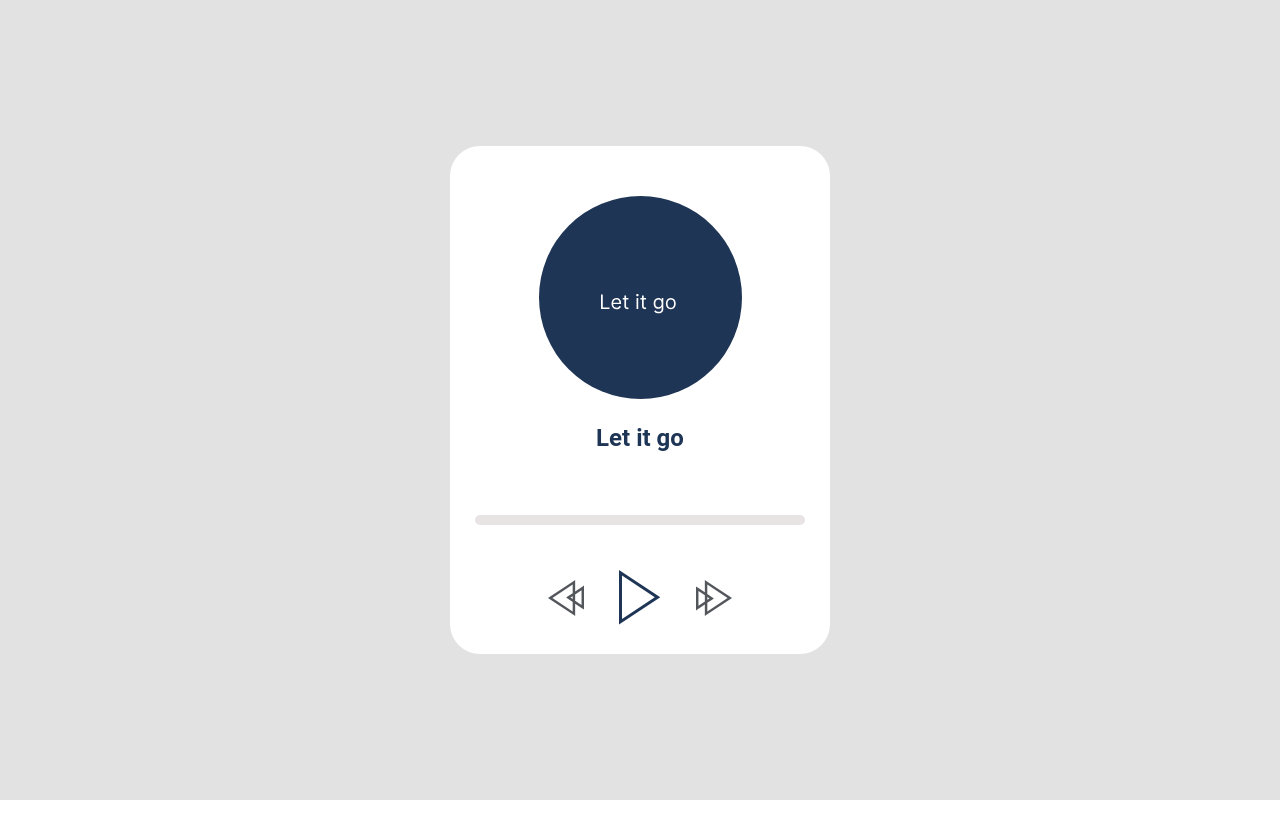
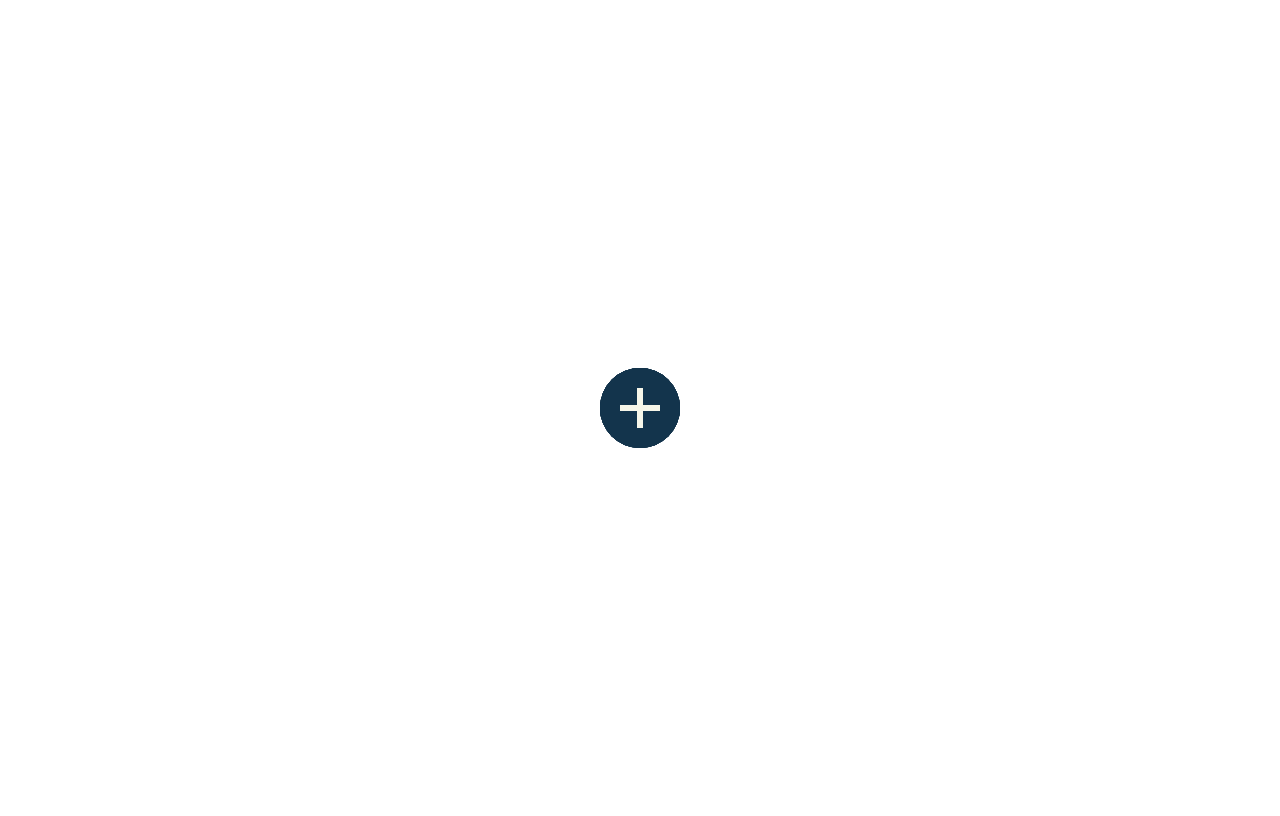
Before and after one commit to KwaziCoder/kwazi_web_lab, a plain HTML site: page index.html in a window 1280 px wide. Drawn offline with Linux system fonts and the light colour scheme.

Commit message:
circular menu training

```diff
--- /dev/null
+++ b/css/audio.css
@@ -0,0 +1,82 @@
+* {
+    margin: 0;
+    padding: 0;
+    box-sizing: border-box;
+    font-family: "Roboto", sans-serif;
+}
+
+.content {
+    height: 100vh;
+    width: 100%;
+    display: flex;
+    justify-content: center;
+    align-items: center;
+    background: rgb(227, 226, 226);
+}
+
+.player {
+    background: #fff;
+    border-radius: 30px;
+    max-width: 380px;
+    width: 100%;
+    padding: 25px;
+}
+
+.cover {
+    display: flex;
+    justify-content: center;
+    margin: 25px 0;
+}
+
+.cover__image.active {
+    animation: rotateAnim 3s linear infinite;
+}
+
+.title {
+    font-style: normal;
+    font-weight: bold;
+    font-size: 24px;
+    line-height: 28px;
+    color: #1F3555;
+    text-align: center;
+}
+.progress__container {
+    background: rgb(232, 228, 228);
+    border-radius: 5px;
+    width: 100%;
+    height: 10px;
+    margin-top: 63px;
+    display: flex;
+    align-items: center;
+    cursor: pointer;
+}
+
+.progress {
+    background: #1F3555;
+    border-radius: 5px;
+    height: 6px;
+}
+
+.buttons {
+    display: flex;
+    justify-content: space-between;
+    align-items: center;
+    max-width: 184px;
+    width: 100%;
+    margin: 0 auto;
+    margin-top: 45px;
+}
+
+.btn {
+    cursor: pointer;
+}
+
+@keyframes rotateAnim {
+    from {
+        transform: rotate(0);
+    }
+
+    to {
+        transform: rotate(360deg);
+    }
+}
--- a/css/index.css
+++ b/css/index.css
@@ -1,82 +1,76 @@
-* {
-    margin: 0;
-    padding: 0;
-    box-sizing: border-box;
-    font-family: "Roboto", sans-serif;
+body {
+    display: flex;
+    align-items: center;
+    justify-content: center;
+    height: 100vh;
 }
 
-.content {
-    height: 100vh;
-    width: 100%;
-    display: flex;
-    justify-content: center;
-    align-items: center;
-    background: rgb(227, 226, 226);
+.circular-menu {
+    position: relative;
+    width: 300px;
+    height: 300px;
 }
 
-.player {
-    background: #fff;
-    border-radius: 30px;
-    max-width: 380px;
-    width: 100%;
-    padding: 25px;
+.circular-menu__item {
+    position: absolute;
+    top: 50%;
+    left: 50%;
+    transform: translate(-50%, -50%);
+    display: flex;
+    align-items: center;
+    justify-content: center;
+    width: 80px;
+    height: 80px;
+    border-radius: 50%;
+    text-decoration: none;
+    color: #f6f6e9;
+    background-color: #13344c;
+    transition: 0.3s;
+    outline: none;
 }
 
-.cover {
-    display: flex;
-    justify-content: center;
-    margin: 25px 0;
+.circual-menu__button {
+    position: absolute;
+    top: 50%;
+    left: 50%;
+    transform: translate(-50%, -50%);
+    width: 80px;
+    height: 80px;
+    border-radius: 50%;
+    background-color: #13344c;
+    outline: none;
 }
 
-.cover__image.active {
-    animation: rotateAnim 3s linear infinite;
+.circular-menu__lines,
+.circular-menu__lines::before,
+.circular-menu__lines::after {
+    position: absolute;
+    width: 40px;
+    height: 6px;
+    background-color: #f6f6e9;
+    transition: 0.3s;
 }
 
-.title {
-    font-style: normal;
-    font-weight: bold;
-    font-size: 24px;
-    line-height: 28px;
-    color: #1F3555;
-    text-align: center;
-}
-.progress__container {
-    background: rgb(232, 228, 228);
-    border-radius: 5px;
-    width: 100%;
-    height: 10px;
-    margin-top: 63px;
-    display: flex;
-    align-items: center;
-    cursor: pointer;
+.circular-menu__lines {
+    top: 50%;
+    left: 50%;
+    transform: translate(-50%, -50%);
+    background-color: transparent;
 }
 
-.progress {
-    background: #1F3555;
-    border-radius: 5px;
-    height: 6px;
+.circular-menu__lines::before {
+    content: "";
 }
 
-.buttons {
-    display: flex;
-    justify-content: space-between;
-    align-items: center;
-    max-width: 184px;
-    width: 100%;
-    margin: 0 auto;
-    margin-top: 45px;
+.circular-menu__lines::after {
+    content: "";
+    transform: rotate(90deg);
 }
 
-.btn {
-    cursor: pointer;
+.circual-menu__button_active .circular-menu__lines::before {
+    transform: rotate(45deg);
 }
 
-@keyframes rotateAnim {
-    from {
-        transform: rotate(0);
-    }
-
-    to {
-        transform: rotate(360deg);
-    }
+.circual-menu__button_active .circular-menu__lines::after {
+    transform: rotate(-45deg);
 }
--- a/index.html
+++ b/index.html
@@ -8,27 +8,18 @@
     <link rel="stylesheet" href="./css/index.css" />
 </head>
 <body>
-    <div class="content">
-        <div class="player">
+    <div class="circular-menu">
+        <a href="#" href="" class="circular-menu__item">HTML</a>
+        <a href="#" href="" class="circular-menu__item">JS</a>
+        <a href="#" href="" class="circular-menu__item">CSS</a>
+        <a href="#" href="" class="circular-menu__item">Python</a>
+        <a href="#" href="" class="circular-menu__item">MySQL</a>
+        <a href="#" href="" class="circular-menu__item">Ruby</a>
+        <a href="#" href="" class="circular-menu__item">PHP</a>
 
-            <div class="cover">
-                <img class="cover__image" src="./img/Let it go.svg" alt="cover"></img>
-            </div>
-
-            <div class="title">Let it go</div>
-            <audio class="audio" src="./audio/Let it go.mp3"></audio>
-
-            <div class="progress__container">
-                <div class="progress"></div>
-            </div>
-
-            <div class="buttons">
-                <div class="btn prev"><img src="./img/arrowLeft.svg" alt="left"></div>
-                <div class="btn play"><img class="img__src" src="./img/play.svg" alt="play"></div>
-                <div class="btn next"><img src="./img/arrowRight.svg" alt="right"></div>
-            </div>
-
-        </div>
+        <a href="#" class="circual-menu__button">
+            <span class="circular-menu__lines"></span>
+        </a>
     </div>
     <script src="./js/index.js"></script>
 </body>
--- a/js/index.js
+++ b/js/index.js
@@ -1,93 +1,40 @@
-const player = document.querySelector(".player"),
-      title = document.querySelector(".title"),
-      playBtn = document.querySelector(".play"),
-      nextBtn = document.querySelector(".next"),
-      prevBtn = document.querySelector(".prev"),
-      audio = document.querySelector(".audio"),
-      progressContainer = document.querySelector(".progress__container"),
-      progress = document.querySelector(".progress"),
-      cover = document.querySelector(".cover__image"),
-      imgSrc = document.querySelector(".img__src");
+const menus = [...document.querySelectorAll(".circular-menu")];
+
+menus.map((menu) => {
+    const items = menu.querySelectorAll(".circular-menu__item");
+    const button = menu.querySelector(".circual-menu__button")
 
 
+    let active = false;
+    const length = items.length;
+    const arc = 2 * Math.PI * (1 / length);
+    const radius = 40;
 
-const songs = ["Let it go", "Its raining men", "Call me maybe"];
+    button.addEventListener("click", (e) => {
+        e.preventDefault();
 
-let songIndex = 0;
-let isPlaying = false;
 
-function initPlayer() {
-    loadSong(songIndex);
-}
+        active = !active;
 
-function loadSong(songIndex) {
-    title.textContent = songs[songIndex];
-    audio.src = `audio/${songs[songIndex]}.mp3`;
-    cover.src = `img/${songs[songIndex]}.svg`;
+        if (active) {
+            button.classList.add("circual-menu__button_active");
 
-}
+            for(let i = 0; i < length; i++) {
+                const angle = i * arc;
+                const x = radius * Math.cos(angle);
+                const y = radius * Math.sin(angle);
 
-function playPauseSong() {
-    if (isPlaying) {
-        audio.pause();
-        isPlaying = false;
-        imgSrc.src = "img/play.svg";
-        cover.classList.remove("active");
-    }
-    else {
-        audio.play();
-        isPlaying = true;
-        imgSrc.src = "img/pause.svg";
-        cover.classList.add("active");
-    }
+                items[i].style.left = 50 + x + "%";
+                items[i].style.top = 50 + y + "%";
+            }
+        }
 
-}
+        else {
+            button.classList.remove("circual-menu__button_active");
 
-function forcePlaySong() {
-    audio.play();
-    isPlaying = true;
-    imgSrc.src = "img/pause.svg";
-    cover.classList.add("active");
-}
-
-function changeSong(newIndex) {
-    if (newIndex === songs.length || newIndex === -1) return;
-    songIndex = newIndex;
-    loadSong(songIndex);
-    forcePlaySong();
-}
-
-function updateProgress(e) {
-    const {duration, currentTime} = e.srcElement;
-    const progressPersentage = (currentTime / duration) * 100;
-    progress.style.width = `${progressPersentage}%`;
-}
-
-function setProggress(e) {
-    const width = this.clientWidth;
-    const clickX = e.offsetX;
-    const progressPersentage = (clickX / width) * 100;
-    const duration = audio.duration;
-
-    audio.currentTime = progressPersentage / 100 * duration;
-    progress.style.width = `${progressPersentage}%`;
-
-}
-
-initPlayer();
-
-playBtn.addEventListener("click", playPauseSong);
-nextBtn.addEventListener("click", () => {
-    changeSong(songIndex + 1);
+            for(let i = 0; i < length; i++) {
+                items[i].removeAttribute("style");
+            }
+        }
+    });
 });
-prevBtn.addEventListener("click", () => {
-    changeSong(songIndex - 1);
-});
-audio.addEventListener("timeupdate", updateProgress)
-progressContainer.addEventListener("click", setProggress)
-audio.addEventListener("ended", () => {
-    if (songs.length === songIndex + 1) {
-        cover.classList.remove("active");
-    }
-    changeSong(songIndex + 1);
-})
```
Also changed, not shown: audio.html (added, +35 -0 lines), js/audio.js (added, +93 -0 lines).
